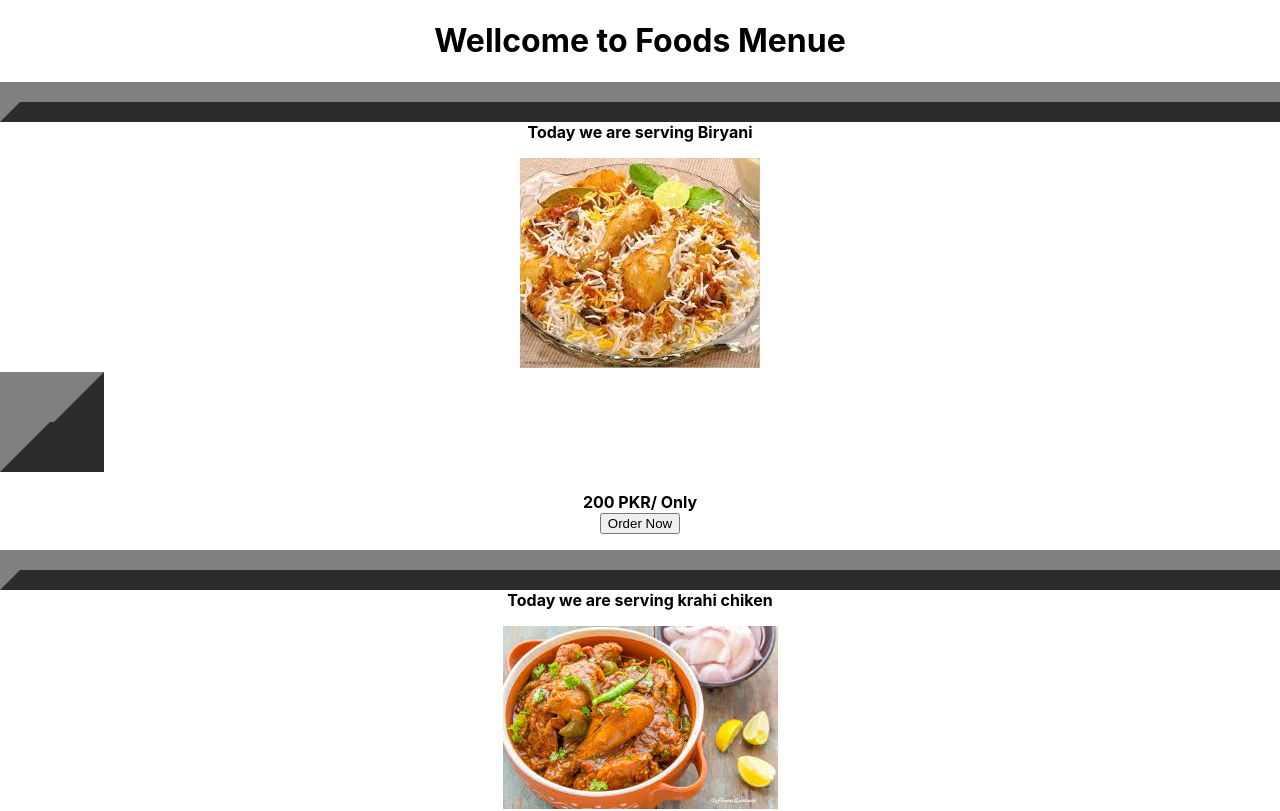
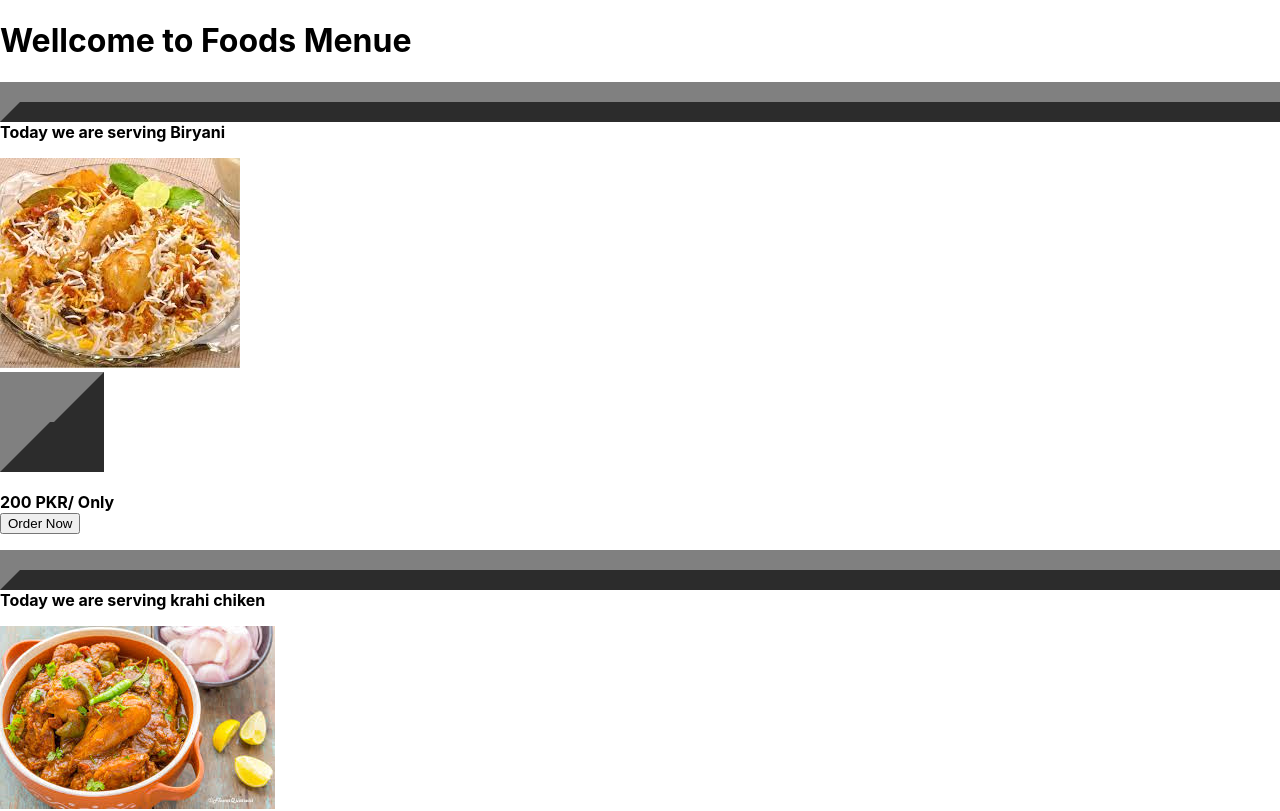
Before and after one commit to Saqlain-55/food_menu1, a React (Create React App) app in the folder app1-react-app/: page / in a window 1280 px wide. Shown: the top 811 px of the page. Built offline with nearby package versions, Linux system fonts and the light colour scheme.

Commit message:
Update App.css

```diff
--- a/app1-react-app/src/App.css
+++ b/app1-react-app/src/App.css
@@ -1,5 +1,5 @@
 .App {
-  text-align:center ;
+  text-align:left ;
 
 }
 
@@ -19,8 +19,8 @@
   min-height: 100vh;
   display: flex;
   flex-direction: column;
-  align-items: normal;
-  justify-content: absolute;
+  align-items: center;
+  justify-content: center;
   font-size: calc(10px + 2vmin);
   color: rgb(53, 44, 44);
 }
```
